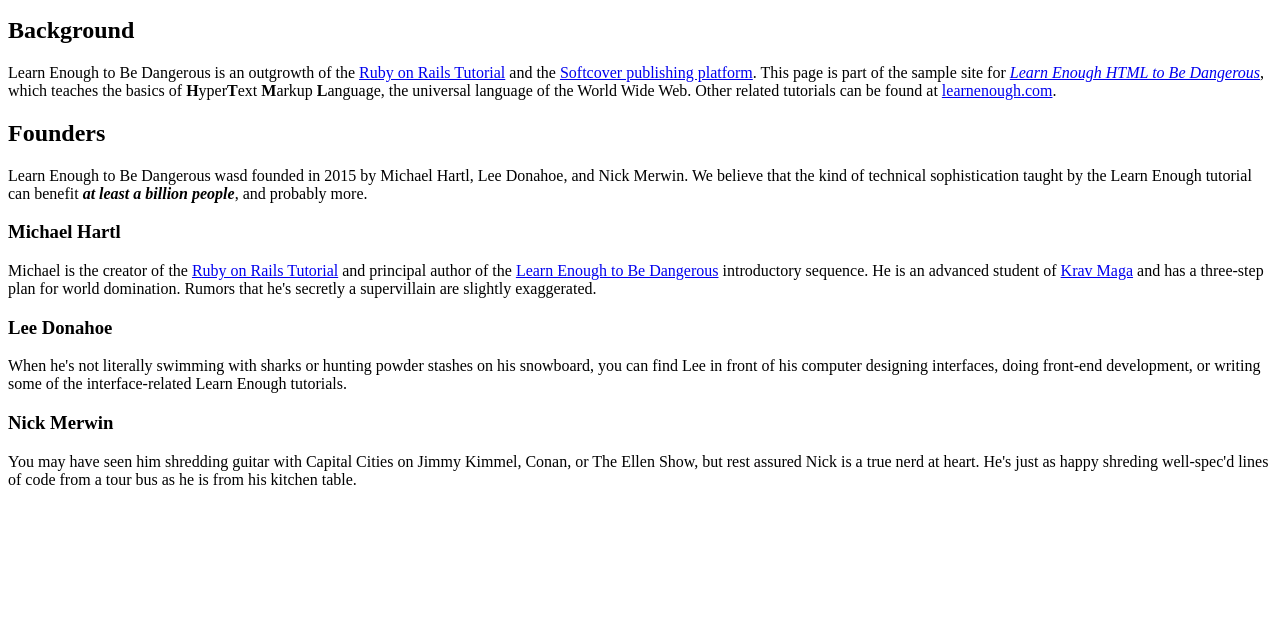
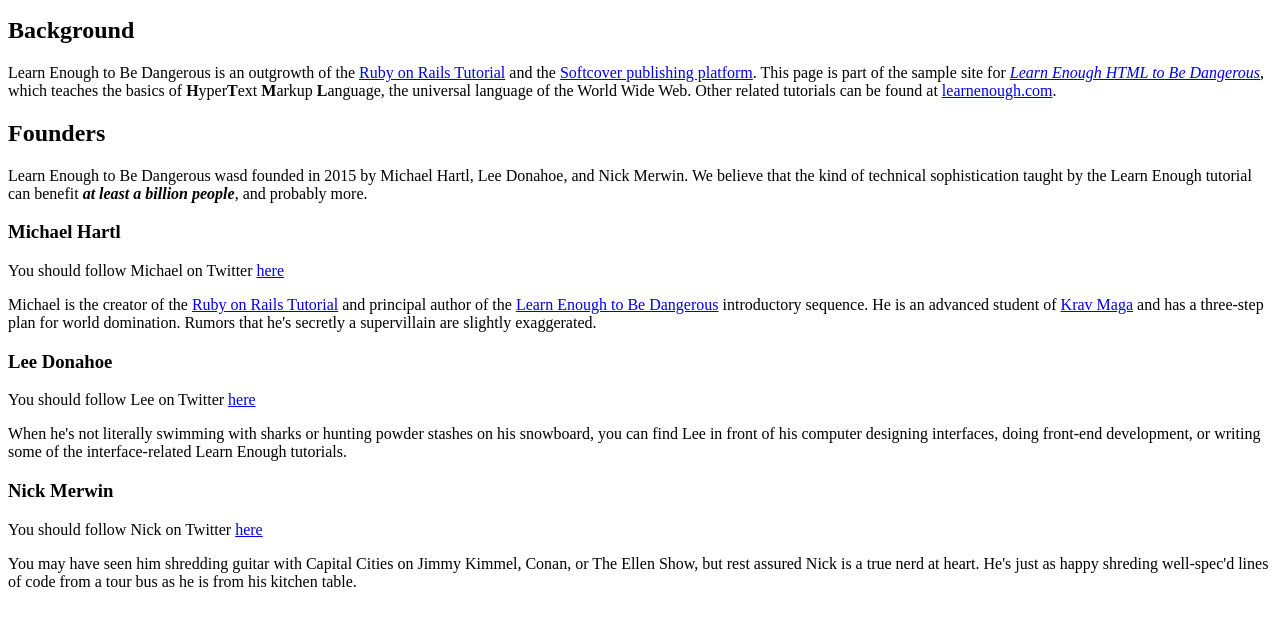
Before and after one commit to TheDavidGage/sample_website, a plain HTML site: page index.html in a window 1280 px wide. Shown: the part 137-762 px from the top of the page. Drawn offline with Linux system fonts and the light colour scheme.

Commit message:
added twitter links

```diff
--- a/index.html
+++ b/index.html
@@ -30,10 +30,20 @@
         <h3>Michael Hartl</h3>
 
         <p>
+            You should follow Michael on Twitter
+            <a href="http://twitter.com/mhartl" target="blank">here</a>
+        </p>
+
+        <p>
             Michael is the creator of the <a href="http://railstutorial.org">Ruby on Rails Tutorial</a> and principal author of the <a href="http://learnenough.com/">Learn Enough to Be Dangerous</a> introductory sequence. He is an advanced student of <a href="http://kravmaga.com">Krav Maga</a> and has a three-step plan for world domination. Rumors that he's secretly a supervillain are slightly exaggerated.
         </p>
 
         <h3>Lee Donahoe</h3>
+
+        <p>
+            You should follow Lee on Twitter
+            <a href="http://twitter.com/leedonahoe" target="blank">here</a>
+        </p>
 
         <p>
             When he's not literally swimming with sharks or hunting powder stashes on his snowboard, you can find Lee in front of his computer designing interfaces, doing front-end development, or writing some of the interface-related Learn Enough tutorials.
@@ -42,6 +52,11 @@
         <h3>Nick Merwin</h3>
 
         <p>
+            You should follow Nick on Twitter
+            <a href="http://twitter.com/nickmerwin" target="blank">here</a>
+        </p>
+
+        <p>
             You may have seen him shredding guitar with Capital Cities on Jimmy Kimmel, Conan, or The Ellen Show, but rest assured Nick is a true nerd at heart. He's just as happy shreding well-spec'd lines of code from a tour bus as he is from his kitchen table.
         </p>
     </body>
```
